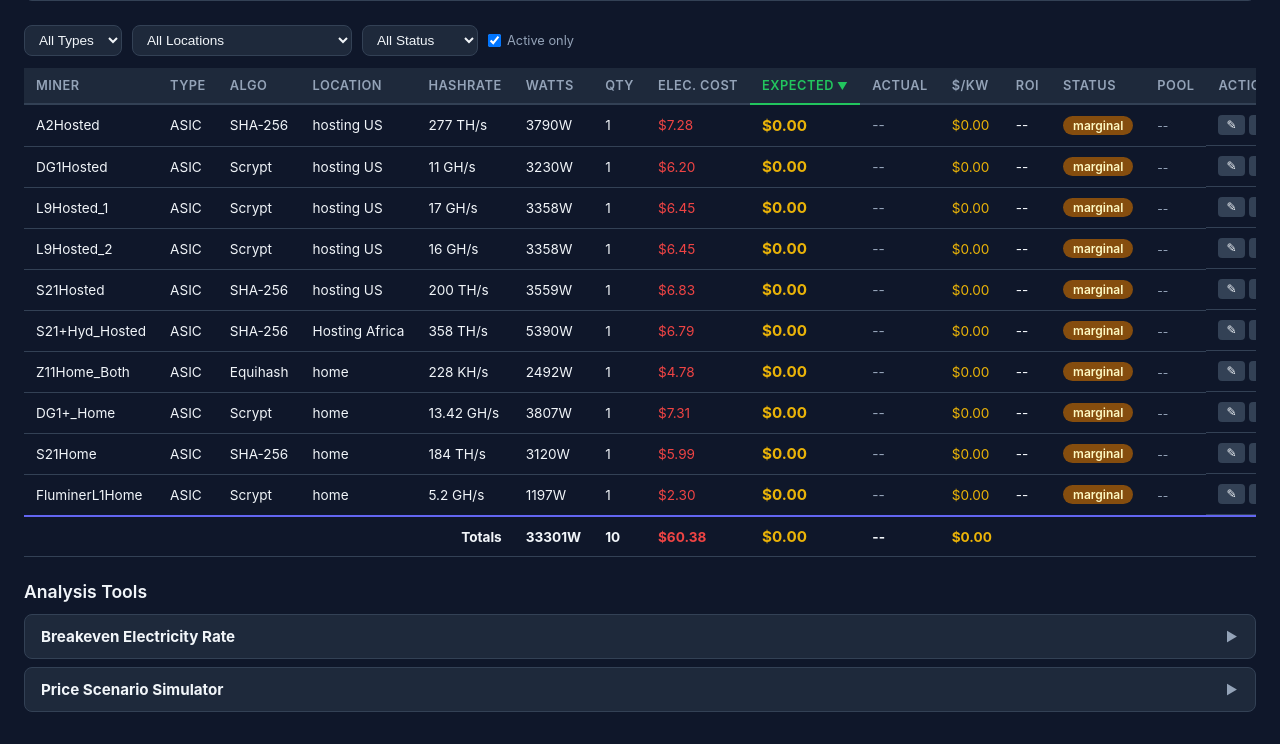
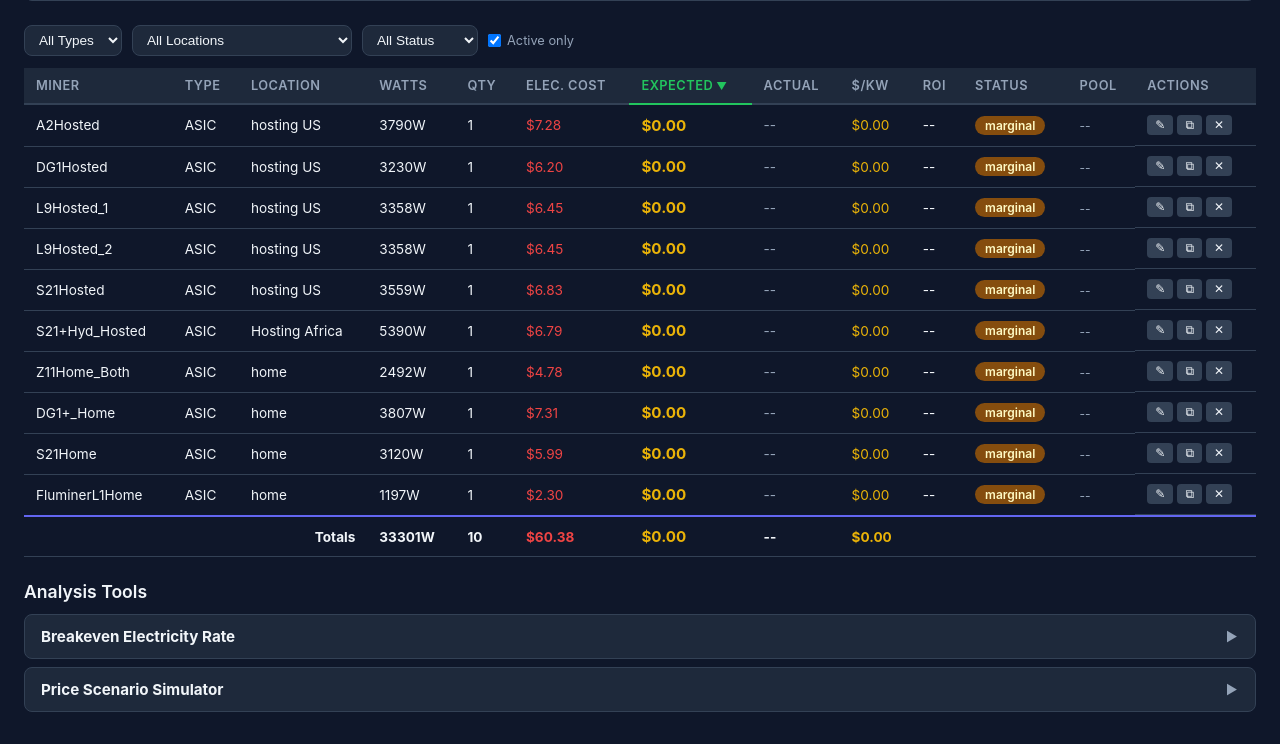
Before and after one commit to apedraza3/mining-profitability, a Flask app: page / in a window 1280 px wide. Shown: the part 714-1458 px from the top of the page. Run offline with Flask 3, Linux system fonts and the light colour scheme; data comes from the database, SQL or seed files in the repository; data that the repository does not hold is empty.

Commit message:
Hide Algorithm and Hashrate columns from main miner table
Removes visual clutter — data remains in the API response and detail panel.

Co-Authored-By: Claude Opus 4.6 <noreply@anthropic.com>

```diff
--- a/static/js/dashboard.js
+++ b/static/js/dashboard.js
@@ -252,9 +252,7 @@ function renderMinerTable(minerResults) {
         tr.innerHTML = `
             <td>${esc(m.name)}</td>
             <td>${m.type}</td>
-            <td>${esc(m.algorithm)}</td>
             <td>${esc(loc.name || '--')}</td>
-            <td>${m.hashrate} ${m.hashrate_unit}</td>
             <td>${formatWatts(r.power)}</td>
             <td>${m.quantity || 1}</td>
             <td>${elecCell}</td>
@@ -291,7 +289,7 @@ function renderMinerTable(minerResults) {
     const totalTr = document.createElement('tr');
     totalTr.className = 'totals-row';
     totalTr.innerHTML = `
-        <td colspan="5" style="text-align:right;font-weight:700;">Totals</td>
+        <td colspan="3" style="text-align:right;font-weight:700;">Totals</td>
         <td style="font-weight:700;">${Math.round(totalWatts)}W</td>
         <td style="font-weight:700;">${totalQty}</td>
         <td style="font-weight:700;color:var(--profit-red)">${formatCurrency(totalElec)}</td>
--- a/templates/index.html
+++ b/templates/index.html
@@ -119,9 +119,7 @@
                     <tr>
                         <th class="sortable" data-col="name" onclick="sortTable('name')">Miner</th>
                         <th>Type</th>
-                        <th>Algo</th>
                         <th class="sortable" data-col="location" onclick="sortTable('location')">Location</th>
-                        <th>Hashrate</th>
                         <th>Watts</th>
                         <th>Qty</th>
                         <th class="sortable" data-col="electricity" onclick="sortTable('electricity')" title="Daily electricity cost based on wattage and $/kWh">Elec. Cost</th>
```
